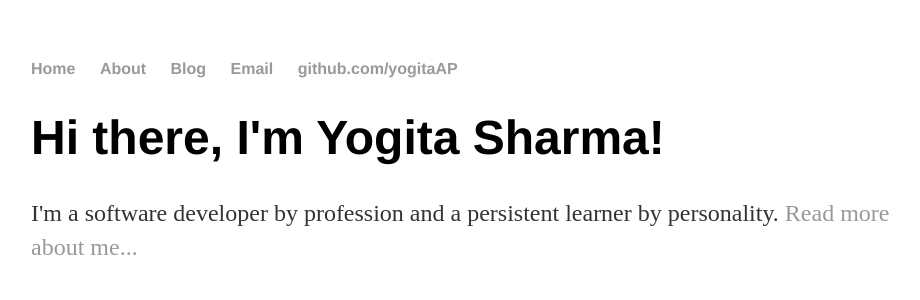
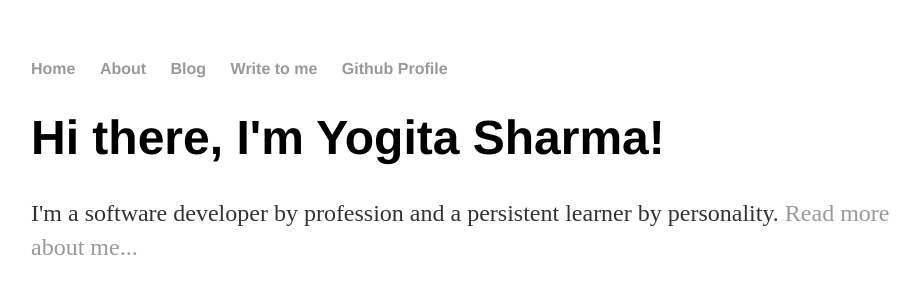
Before and after one commit to yogitaAP/yogitaAP.github.io, a Jekyll site: the page built from index.html, in a window 1280 px wide. Shown: the top 300 px of the page, without its empty margins (161-1081 px from the left). Built offline with Jekyll 4.4.1, drawn with Linux system fonts in a browser that asks for light colours.

Commit message:
Update default.html

```diff
--- a/_layouts/default.html
+++ b/_layouts/default.html
@@ -10,8 +10,8 @@
         		<li><a href="/">Home</a></li>
 	        	<li><a href="/about">About</a></li>
         		<li><a href="/blog">Blog</a></li>
-			<li><a href="mailto:yogita088sharma@gmail.com">Email</a></li>
-			<li><a href="https://github.com/yogitaAP">github.com/yogitaAP</a></li>
+			<li><a href="mailto:yogita088sharma@gmail.com">Write to me</a></li>
+			<li><a href="https://github.com/yogitaAP">Github Profile</a></li>
     		</ul>
 		</nav>
 		<div class="container">
```
